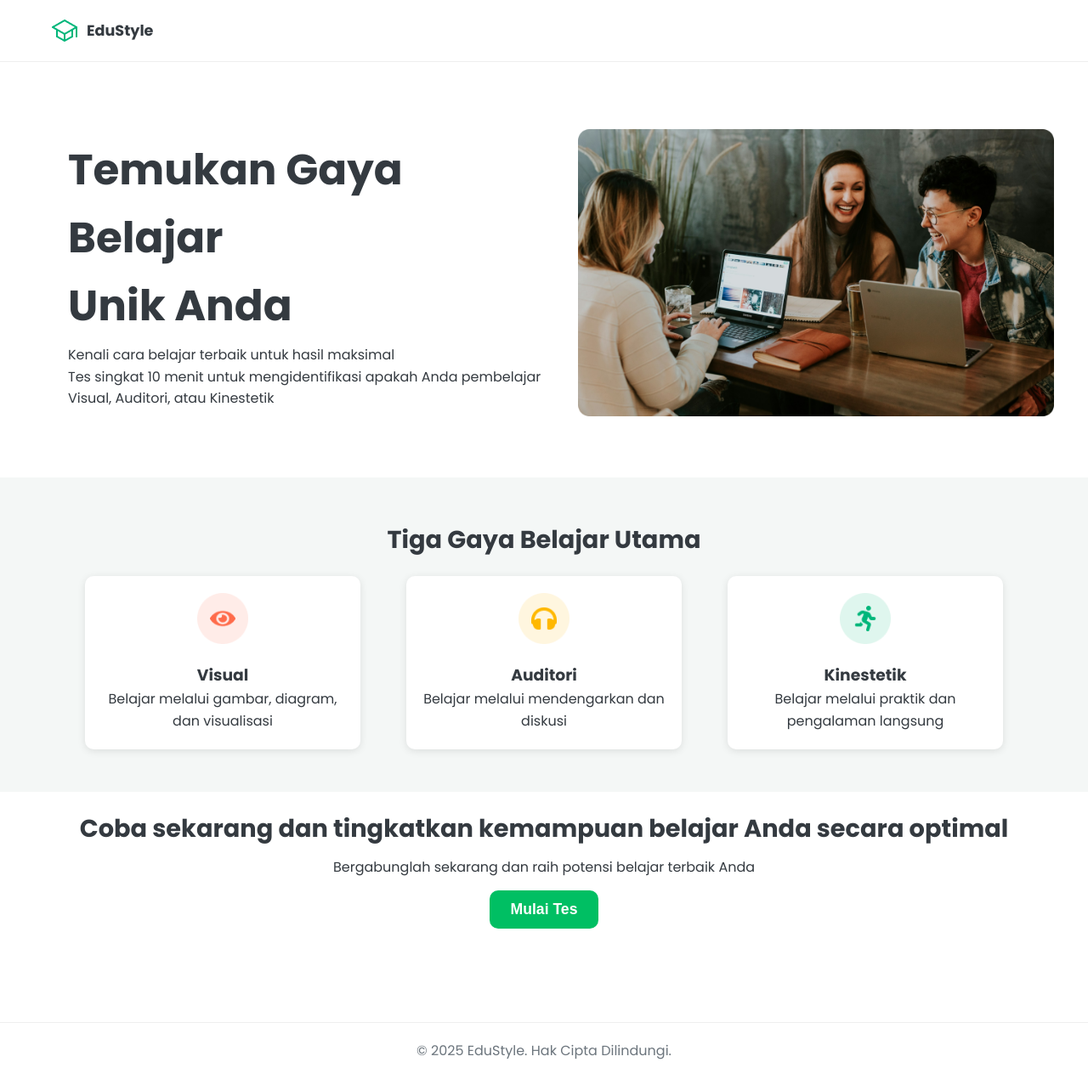
After one commit to sekarpavita/Website-EduStyle, a PHP site: page /views/home.php in a window 1280 px wide. The commit adds this page. Shown: the whole page at 85% size. Run offline with PHP 8.4, Linux system fonts and the light colour scheme.

Commit message:
Add homepage

```diff
--- a/assets/css/style.css
+++ b/assets/css/style.css
@@ -119,6 +119,7 @@ body {
     color: var(--text-dark);
     margin-bottom: 10px;
     text-align: center;
+    font-weight: bold;
 }
 
 .description {
@@ -324,3 +325,93 @@ body {
         font-size: 1em;
     }
 }
+
+
+/*Home Page*/
+.home-body{
+    background-color: var(--background-white);
+}
+.hero .container {
+    display: flex;
+    justify-content: space-between;
+    align-items: center;
+    padding: 40px;
+}
+
+.hero-text {
+    flex: 1;
+    text-align: left;
+    padding: 40px;
+}
+
+.hero-image {
+    flex: 1;
+    display: flex;
+    justify-content: center;
+}
+
+.hero-image img {
+    max-width: 100%;
+    height: auto;
+    border-radius: 10px;
+}
+
+.homepage-title {
+    font-size: 50px;
+    font-weight: bold;
+    margin-bottom: 5px;
+}
+
+.learning-styles {
+    text-align: center;
+    padding: 50px 100px;
+    background-color: var(--background-light);
+}
+
+.learning-styles-container {
+    display: flex;
+    justify-content: space-between;
+    gap: 20px;
+    margin-top: 20px;
+}
+
+.learning-style-item {
+    background-color: var(--background-white);
+    padding: 20px;
+    border-radius: 10px;
+    text-align: center;
+    width: 30%;
+    box-shadow: 0 2px 10px rgba(0, 0, 0, 0.1);
+    padding: 20px;
+}
+
+.learning-style-item img {
+    width: 60px;
+    margin-bottom: 15px;
+}
+
+.cta .container {
+    display: flex;
+    flex-direction: column;
+    justify-content: center;
+    align-items: center;
+    text-align: center;
+    margin-top: 20px;
+}
+
+.cta-button {
+    background-color: var(--primary-color);
+    color: white;
+    border: none;
+    border-radius: 10px;
+    padding: 12px 25px;
+    font-size: 1.1em;
+    font-weight: 600;
+    cursor: pointer;
+    transition: background-color 0.3s ease;
+    margin-top: 15px;
+}
+
+.cta-button:hover {
+    background-color: #00a055;
+}
--- a/index.php
+++ b/index.php
@@ -8,6 +8,8 @@ $request_uri = parse_url($_SERVER['REQUEST_URI'], PHP_URL_PATH);
 
 switch ($request_uri) {
     case '/':
+        include __DIR__ . '/views/home.php';
+        break;
     case '/question':
         $controller = new QuestionController();
         $controller->showQuestions();
@@ -16,7 +18,6 @@ switch ($request_uri) {
         $controller = new QuestionController();
         $controller->processAnswers();
         break;
-        // halaman hasil
     case '/result':
         include __DIR__ . '/views/result_view.php';
         break;
--- a/views/components/header.php
+++ b/views/components/header.php
@@ -1,6 +1,6 @@
 <header class="header">
     <div class="container header-container">
-        <img src="assets/image/logoEduStyle.png" alt="EduStyle Logo" class="logo-image">
+        <img src="../assets/image/logoEduStyle.png" alt="EduStyle Logo" class="logo-image">
         <h1 class="logo-text">EduStyle</h1>
     </div>
 </header>
--- /dev/null
+++ b/views/home.php
@@ -0,0 +1,64 @@
+<!DOCTYPE html>
+<html lang="id">
+<head>
+    <meta charset="UTF-8">
+    <meta name="viewport" content="width=device-width, initial-scale=1.0">
+    <title>EduStyle</title>
+    <link rel="stylesheet" href="../assets/css/style.css">
+</head>
+<body class="home-body">
+    <div class="site-wrapper">
+        <?php
+            include __DIR__ . '/components/header.php';
+        ?>
+        <main class="main-content">
+            <section class="hero">
+                <div class="container">
+                    <div class="hero-text">
+                        <h1 class="homepage-title">Temukan Gaya Belajar <br>Unik Anda</h1>
+                        <p class>Kenali cara belajar terbaik untuk hasil maksimal</p>
+                        <p class>Tes singkat 10 menit untuk mengidentifikasi apakah Anda pembelajar Visual, Auditori, atau Kinestetik</p>
+                    </div>
+                    <div class="hero-image">
+                        <img src="../assets/image/learning_image.png" alt="Learning Image">
+                    </div>
+                </div>
+            </section>
+
+            <section class="learning-styles">
+                <div class="container">
+                    <h2 class="page-title">Tiga Gaya Belajar Utama</h2>
+                    <div class="learning-styles-container">
+                        <div class="learning-style-item">
+                            <img src="../assets/image/logo_visual.png" alt="Visual">
+                            <h3>Visual</h3>
+                            <p>Belajar melalui gambar, diagram, dan visualisasi</p>
+                        </div>
+                        <div class="learning-style-item">
+                            <img src="../assets/image/logo_auditori.png" alt="Auditory">
+                            <h3>Auditori</h3>
+                            <p>Belajar melalui mendengarkan dan diskusi</p>
+                        </div>
+                        <div class="learning-style-item">
+                            <img src="../assets/image/logo_kinestetik.png" alt="Kinesthetic">
+                            <h3>Kinestetik</h3>
+                            <p>Belajar melalui praktik dan pengalaman langsung</p>
+                        </div>
+                    </div>
+                </div>
+            </section>
+
+            <section class="cta">
+                <div class="container">
+                    <h2 class="page-title">Coba sekarang dan tingkatkan kemampuan belajar Anda secara optimal</h2>
+                    <p>Bergabunglah sekarang dan raih potensi belajar terbaik Anda</p>
+                    <button class="cta-button" onclick="window.location.href='question_view.php'">Mulai Tes</button>
+                </div>
+            </section>
+        </main>
+    </div>
+    <?php
+        include __DIR__ . '/components/footer.php';
+    ?>
+</body>
+</html>
```
Also changed, not shown: assets/image/learning_image.png (added), assets/image/logo_auditori.png (added), assets/image/logo_kinestetik.png (added), assets/image/logo_visual.png (added).
